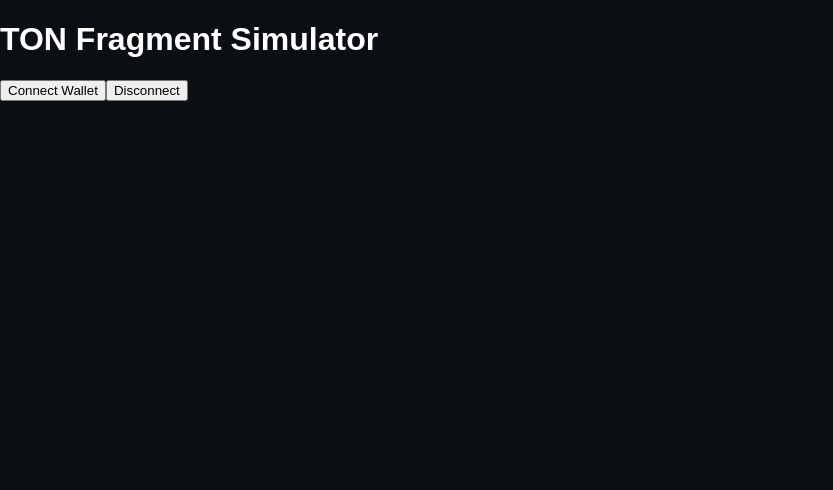
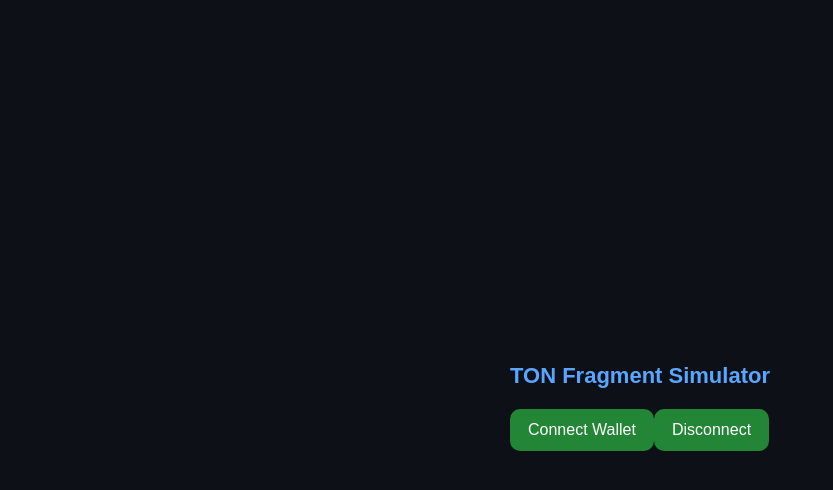
Before and after one commit to termuxethicalhackingbd-web/ton-fragment-simulator, a React (Vite) app: page / in a window 1280 px wide. Shown: the top 490 px of the page, without its empty margins (0-833 px from the left). Built offline with nearby package versions, Linux system fonts and the light colour scheme; what @tonconnect/ui would draw is missing.

Commit message:
Update App.css

```diff
--- a/src/App.css
+++ b/src/App.css
@@ -1,95 +1,50 @@
-body, html {
+body {
   margin: 0;
-  padding: 0;
-  background: #0b0e13;
-  color: #fff;
   font-family: "Poppins", sans-serif;
-  user-select: none;
-  overflow-y: scroll;
+  background: #0d1117;
+  color: #e6edf3;
+  display: flex;
+  justify-content: center;
+  align-items: center;
+  height: 100vh;
 }
 
-.app-container {
+.container {
+  background: #161b22;
+  padding: 30px;
+  border-radius: 16px;
+  box-shadow: 0 0 25px rgba(0, 0, 0, 0.4);
   text-align: center;
-  padding: 20px;
+  width: 320px;
 }
 
-.header a {
-  color: #00bfff;
-  font-size: 1.5em;
-  text-decoration: none;
+h1 {
+  color: #58a6ff;
+  font-size: 22px;
+  margin-bottom: 20px;
 }
 
-.wallet-section {
-  margin-top: 100px;
+button {
+  background: #238636;
+  border: none;
+  border-radius: 10px;
+  padding: 12px 18px;
+  color: white;
+  font-size: 16px;
+  cursor: pointer;
+  transition: 0.3s;
 }
 
-.connect-btn {
-  background: #0078ff;
-  border: none;
-  color: #fff;
-  padding: 15px 30px;
-  border-radius: 12px;
-  cursor: pointer;
-  font-size: 1.1em;
+button:hover {
+  background: #2ea043;
 }
 
-.trade-container {
-  margin-top: 30px;
+.wallet-info {
+  margin-top: 15px;
+  background: #0d1117;
+  border-radius: 8px;
+  padding: 10px;
+  font-size: 14px;
+  color: #8b949e;
+  word-break: break-all;
 }
-
-.deal-card {
-  background: #121821;
-  border-radius: 20px;
-  padding: 20px;
-  box-shadow: 0 0 15px rgba(0,0,0,0.4);
-  display: inline-block;
-  text-align: left;
-}
-
-.editable {
-  background: transparent;
-  border: none;
-  color: #0ef;
-  font-size: 1em;
-  width: auto;
-}
-
-.editable:focus {
-  outline: none;
-  border-bottom: 1px solid #0ef;
-}
-
-.start-btn {
-  width: 100%;
-  padding: 12px;
-  background: #00bfff;
-  color: #fff;
-  border: none;
-  border-radius: 10px;
-  font-size: 1.1em;
-  margin-top: 10px;
-  cursor: pointer;
-}
-
-.transactions {
-  margin-top: 40px;
-  background: #161b24;
-  border-radius: 12px;
-  padding: 15px;
-}
-
-.transactions ul {
-  list-style: none;
-  padding: 0;
-}
-
-.transactions li {
-  display: flex;
-  justify-content: space-between;
-  border-bottom: 1px solid #333;
-  padding: 8px 0;
-}
-
-.transactions li span {
-  color: #ccc;
-}
```
